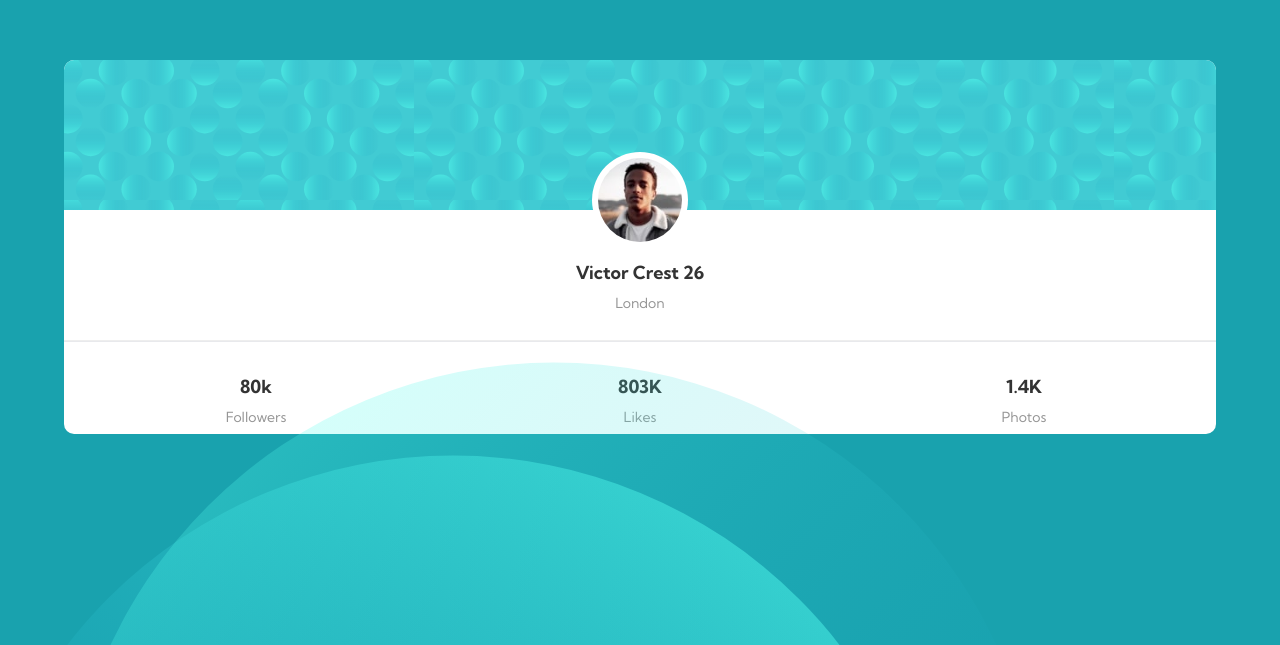
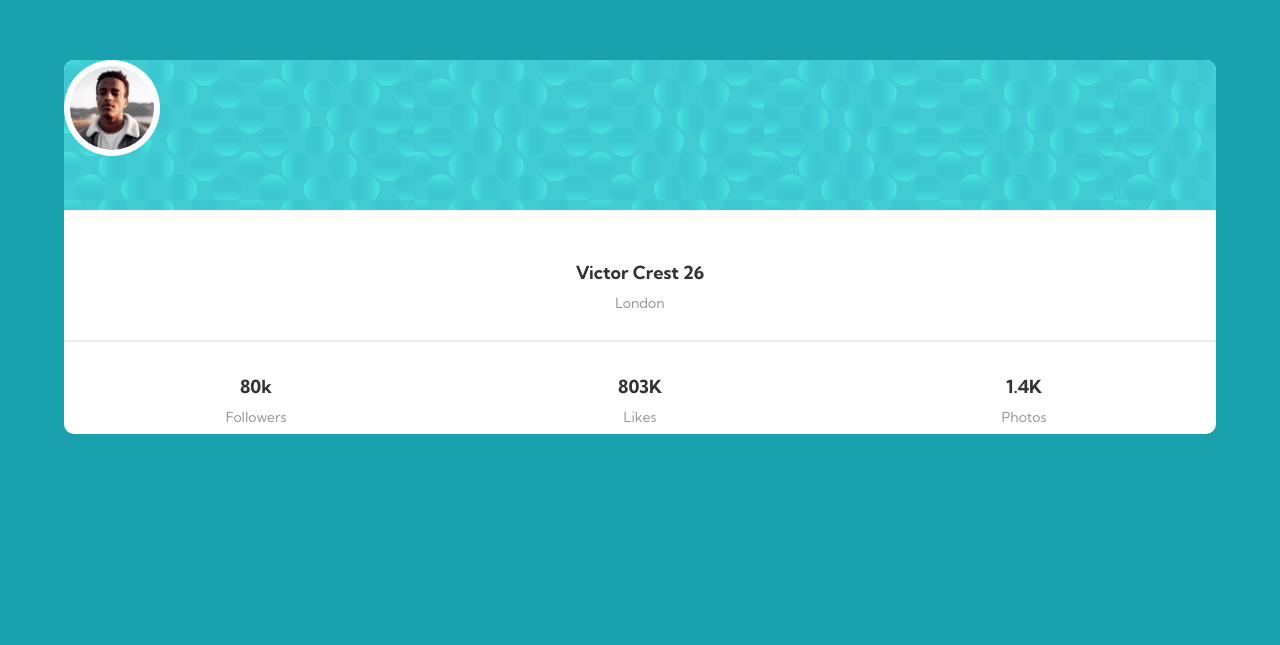
Before and after one commit to Suganya1990/ProfileCard, a plain HTML site: page index.html in a window 1280 px wide. Shown: the part 153-798 px from the top of the page. Drawn offline with nearby package versions, Linux system fonts and the light colour scheme.

Commit message:
removed circles

```diff
--- a/style.css
+++ b/style.css
@@ -23,18 +23,6 @@ body {
   background-color: white;
 }
 
-.profile-card::before {
-  content: url(/images/bg-pattern-top.svg);
-  position: absolute;
-  left: -98.65px;
-  top: 394.97px;
-}
-
-.profile-card::after {
-  content: url(/images/bg-pattern-bottom.svg);
-  position: absolute;
-}
-
 .profile-card__header {
   height: 40%;
   background: url(/images/bg-pattern-card.svg);
@@ -42,7 +30,7 @@ body {
   border-top-right-radius: 10px;
 }
 .profile-card__avatar {
-  position: absolute;
+  position: abssolute;
   width: 96px;
   height: 96px;
   left: calc(50% - 96px / 2);
```
